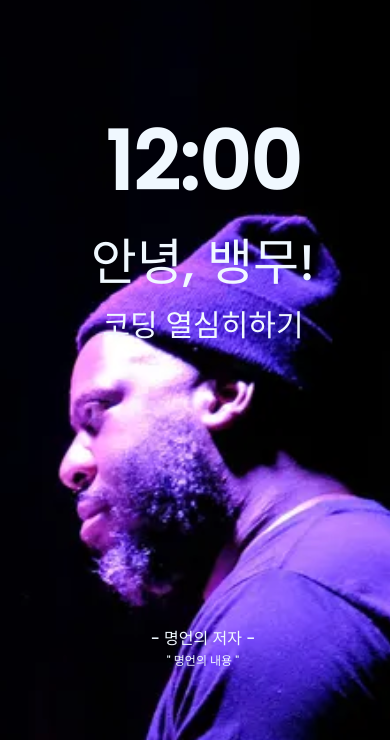
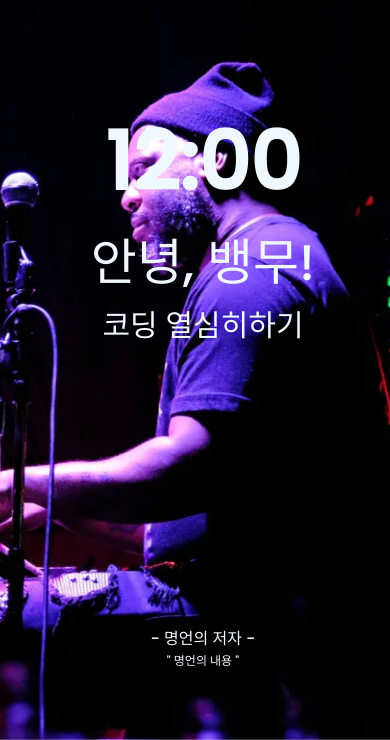
Before and after one commit to fankimm/bangmoo, a plain HTML site: page index.html in a window 390 px wide. Shown: the part 120-860 px from the top of the page. Drawn offline with nearby package versions, Linux system fonts and the light colour scheme; no server answers.

Commit message:
backgroind 그림파일 cover로 변경

```diff
--- a/style.css
+++ b/style.css
@@ -9,7 +9,7 @@ body {
 
   background-position: top;
   background-image: url("https://media.cntraveler.com/photos/611fcba37d5f8669f278de94/16:9/w_1600,c_limit/Blue%20Note%20Jazz%20Club-%20Credit%20Nagamitsu%20Endo_DSCF3801.jpeg");
-  background-size: scale-down;
+  background-size: cover;
   /* height: 100vh; */
 }
 
@@ -68,7 +68,7 @@ body {
     background-image: url("assets/bgm.png");
     background-position: top;
     background-repeat: no-repeat;
-    background-size: fill;
+    background-size: cover;
   }
 }
 @media (min-width: 1025px) {
```
